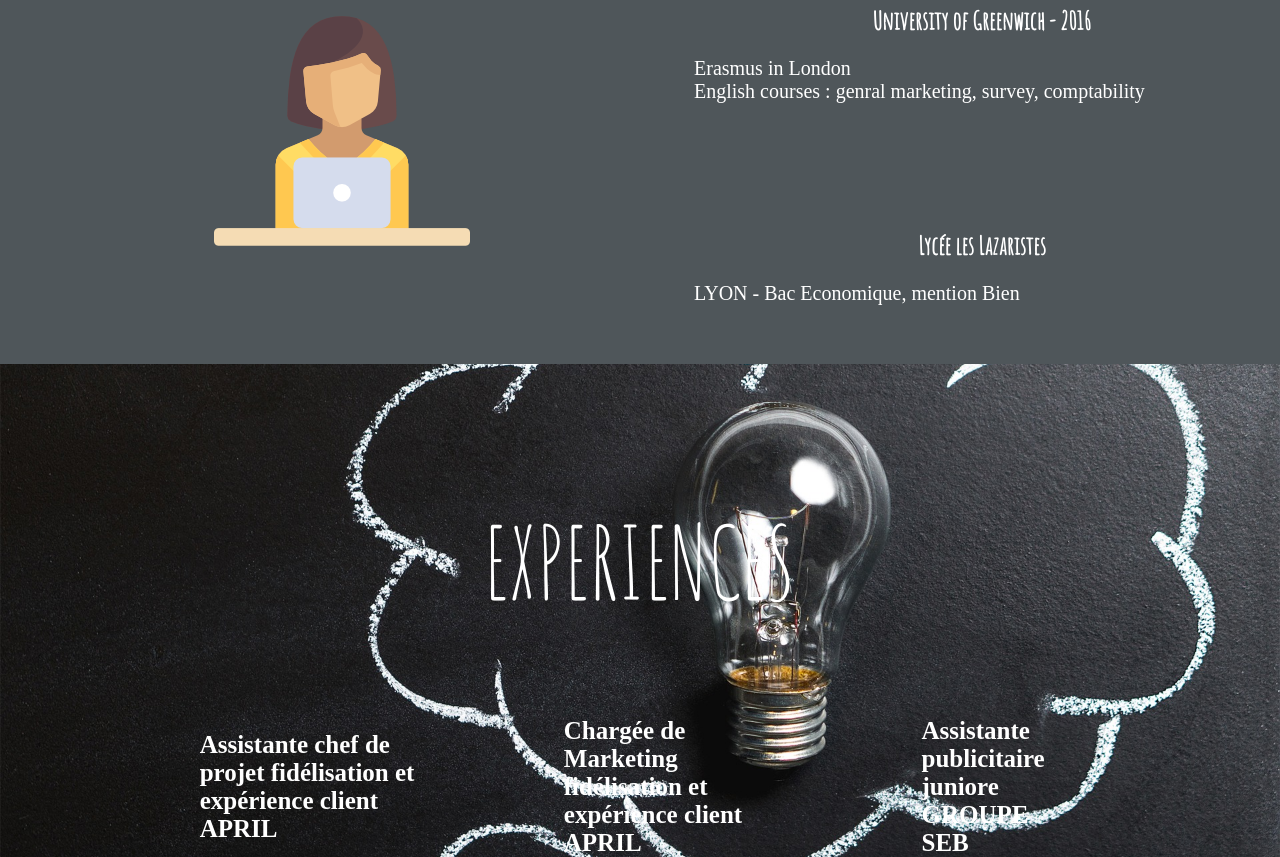
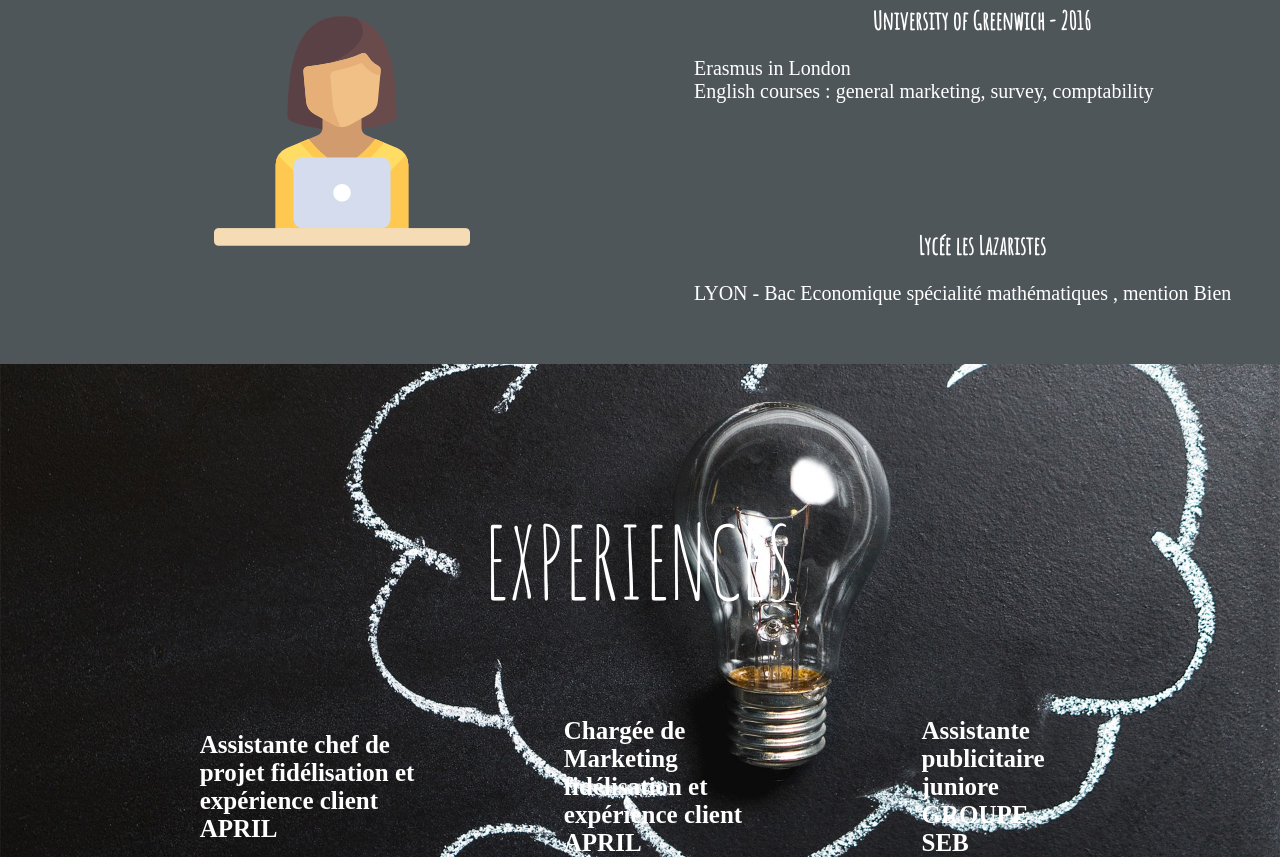
Before and after one commit to lemaire-daphne-ESDES/lemaire-daphne-ESDES.github.io, a plain HTML site: page index.html in a window 1280 px wide. Shown: the part 1177-2034 px from the top of the page. Drawn offline with Linux system fonts and the light colour scheme; a web font is replaced by a local one.

Commit message:
Add files via upload

```diff
--- a/index.html
+++ b/index.html
@@ -78,12 +78,12 @@
             <article id="greenwich">
                 <h2>University of Greenwich - 2016</h2>
                 <p>Erasmus in London
-                    <br/> English courses : genral marketing, survey, comptability</p>
+                    <br/> English courses : general marketing, survey, comptability</p>
             </article>
 
             <article id="lazaristes">
                 <h2>Lycée les Lazaristes</h2>
-                <p>LYON - Bac Economique, mention Bien</p>
+                <p>LYON - Bac Economique spécialité mathématiques , mention Bien</p>
             </article>
         </div>
 
```
